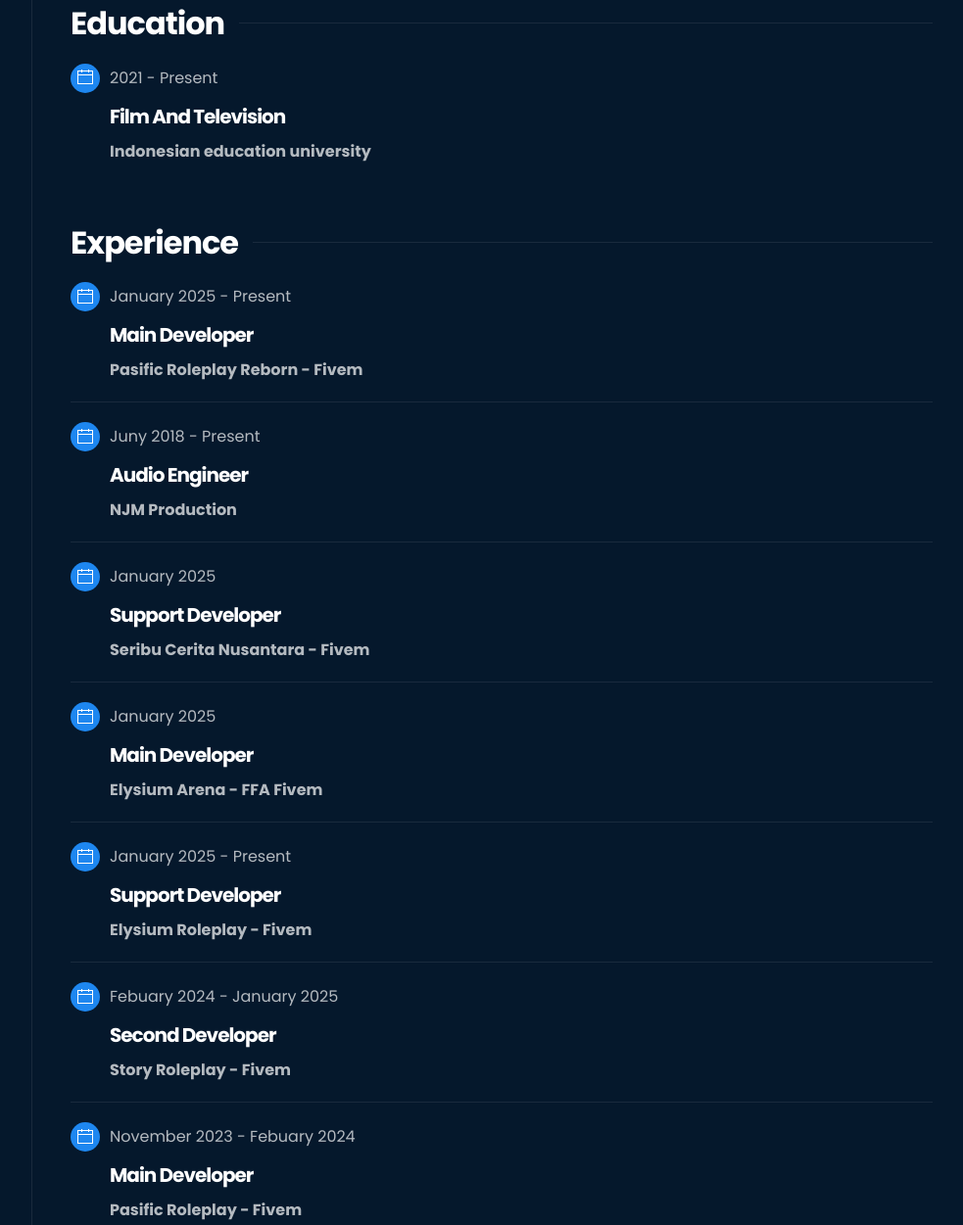
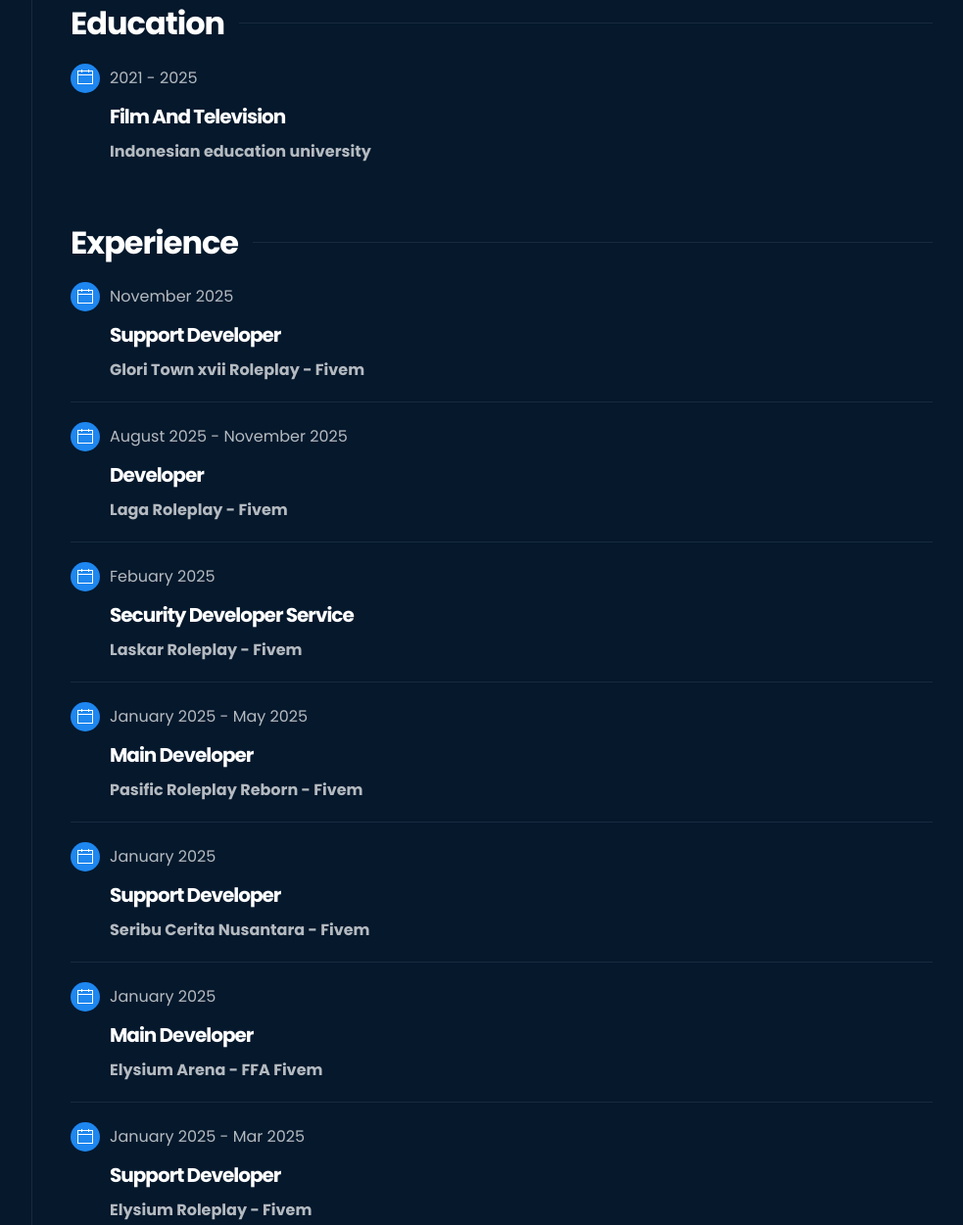
Before and after one commit to hazellabrhm/hazellabrhm, a website: page index.html in a window 1280 px wide. Shown: the part 1454-2705 px from the top of the page at 98% size, without its empty margins (288-1271 px from the left). Drawn offline with Linux system fonts and the light colour scheme.

Commit message:
Update resume dates and add new rolesuopdatee

```diff
--- a/index.html
+++ b/index.html
@@ -236,7 +236,7 @@
                     <div class="yb-resume-item">
                       <div class="yb-resume-item-date">
                         <div class="yb-resume-item-date-icon"> <span data-uk-icon="calendar"></span></div>
-                        <div class="yb-resume-item-date-text"><span>2021 - Present</span></div>
+                        <div class="yb-resume-item-date-text"><span>2021 - 2025</span></div>
                       </div>
                       <h4 class="yb-section-title">Film And Television</h4>
                       <strong>Indonesian education university</strong>
@@ -271,10 +271,10 @@
                     <div class="yb-resume-item">
                       <div class="yb-resume-item-date">
                         <div class="yb-resume-item-date-icon"> <span data-uk-icon="calendar"></span></div>
-                        <div class="yb-resume-item-date-text"><span>January 2025 - Present</span></div>
+                        <div class="yb-resume-item-date-text"><span>November 2025</span></div>
                       </div>
-                      <h4 class="yb-section-title">Main Developer</h4>
-                      <strong>Pasific Roleplay Reborn - Fivem</strong>
+                      <h4 class="yb-section-title">Support Developer</h4>
+                      <strong>Glori Town xvii Roleplay - Fivem</strong>
                       <div class="uk-text-small">
                         <!-- <p>Lorem ipsum dolor sit amet, consectetur adipisicing elit, sed do eiusmod tempor incidiei dunt ut labore et dolore magna aliqua. Ut enim ad minim veniam quis nostrud</p> -->
                       </div>
@@ -284,15 +284,53 @@
                     <div class="yb-resume-item">
                       <div class="yb-resume-item-date">
                         <div class="yb-resume-item-date-icon"> <span data-uk-icon="calendar"></span></div>
+                        <div class="yb-resume-item-date-text"><span>August 2025 - November 2025</span></div>
+                      </div>
+                      <h4 class="yb-section-title">Developer</h4>
+                      <strong>Laga Roleplay - Fivem</strong>
+                      <div class="uk-text-small">
+                        <!-- <p>Lorem ipsum dolor sit amet, consectetur adipisicing elit, sed do eiusmod tempor incidiei dunt ut labore et dolore magna aliqua. Ut enim ad minim veniam quis nostrud</p> -->
+                      </div>
+                    </div>
+                  </li>
+                  <li>
+                    <div class="yb-resume-item">
+                      <div class="yb-resume-item-date">
+                        <div class="yb-resume-item-date-icon"> <span data-uk-icon="calendar"></span></div>
+                        <div class="yb-resume-item-date-text"><span>Febuary 2025</span></div>
+                      </div>
+                      <h4 class="yb-section-title">Security Developer Service</h4>
+                      <strong>Laskar Roleplay - Fivem</strong>
+                      <div class="uk-text-small">
+                        <!-- <p>Lorem ipsum dolor sit amet, consectetur adipisicing elit, sed do eiusmod tempor incidiei dunt ut labore et dolore magna aliqua. Ut enim ad minim veniam quis nostrud</p> -->
+                      </div>
+                    </div>
+                  </li>
+                  <li>
+                    <div class="yb-resume-item">
+                      <div class="yb-resume-item-date">
+                        <div class="yb-resume-item-date-icon"> <span data-uk-icon="calendar"></span></div>
+                        <div class="yb-resume-item-date-text"><span>January 2025 - May 2025</span></div>
+                      </div>
+                      <h4 class="yb-section-title">Main Developer</h4>
+                      <strong>Pasific Roleplay Reborn - Fivem</strong>
+                      <div class="uk-text-small">
+                        <!-- <p>Lorem ipsum dolor sit amet, consectetur adipisicing elit, sed do eiusmod tempor incidiei dunt ut labore et dolore magna aliqua. Ut enim ad minim veniam quis nostrud</p> -->
+                      </div>
+                    </div>
+                  </li>
+                  <!-- <li>
+                    <div class="yb-resume-item">
+                      <div class="yb-resume-item-date">
+                        <div class="yb-resume-item-date-icon"> <span data-uk-icon="calendar"></span></div>
                         <div class="yb-resume-item-date-text"><span>Juny 2018 - Present</span></div>
                       </div>
                       <h4 class="yb-section-title">Audio Engineer</h4>
                       <strong>NJM Production</strong>
                       <div class="uk-text-small">
-                        <!-- <p>Lorem ipsum dolor sit amet, consectetur adipisicing elit, sed do eiusmod tempor incidiei dunt ut labore et dolore magna aliqua. Ut enim ad minim veniam quis nostrud</p> -->
                       </div>
                     </div>
-                  </li>
+                  </li> -->
                    <li>
                     <div class="yb-resume-item">
                       <div class="yb-resume-item-date">
@@ -323,7 +361,7 @@
                     <div class="yb-resume-item">
                       <div class="yb-resume-item-date">
                         <div class="yb-resume-item-date-icon"> <span data-uk-icon="calendar"></span></div>
-                        <div class="yb-resume-item-date-text"><span>January 2025 - Present</span></div>
+                        <div class="yb-resume-item-date-text"><span>January 2025 - Mar 2025</span></div>
                       </div>
                       <h4 class="yb-section-title">Support Developer</h4>
                       <strong>Elysium Roleplay - Fivem</strong>
```
